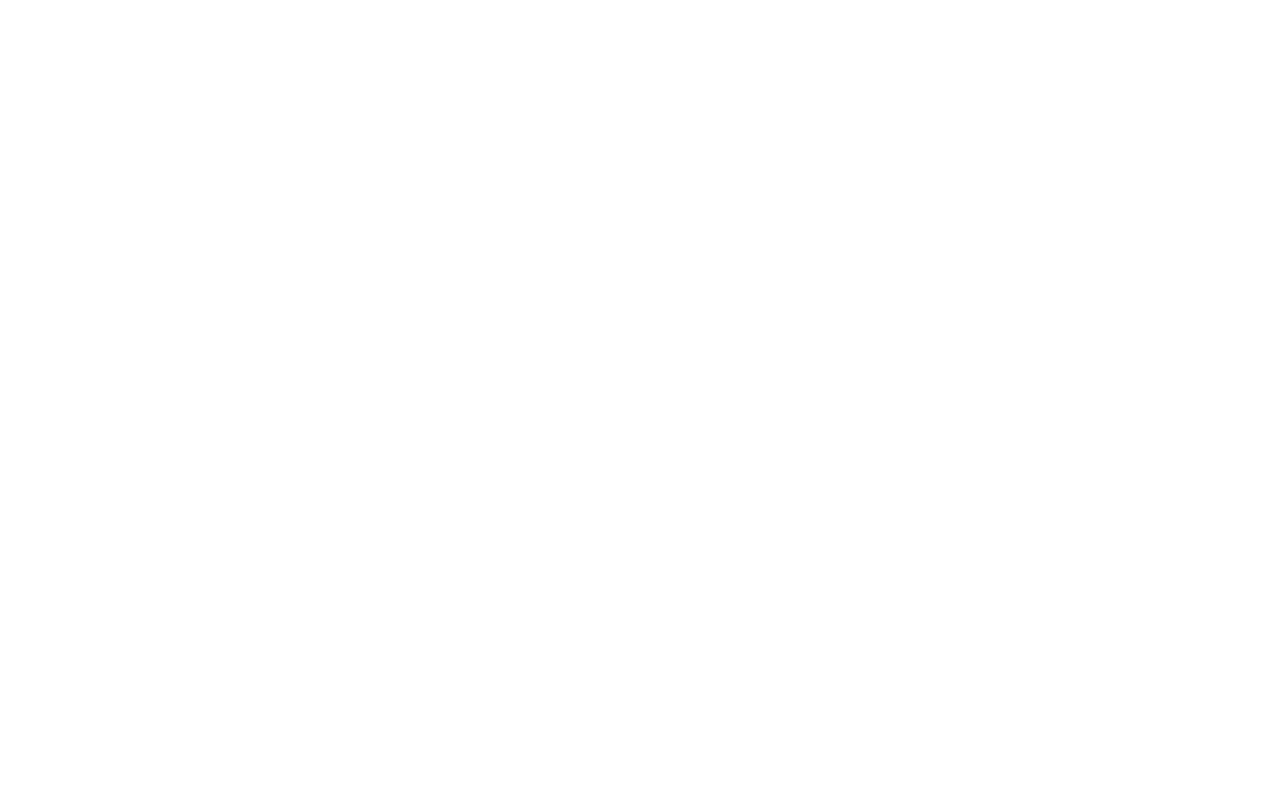
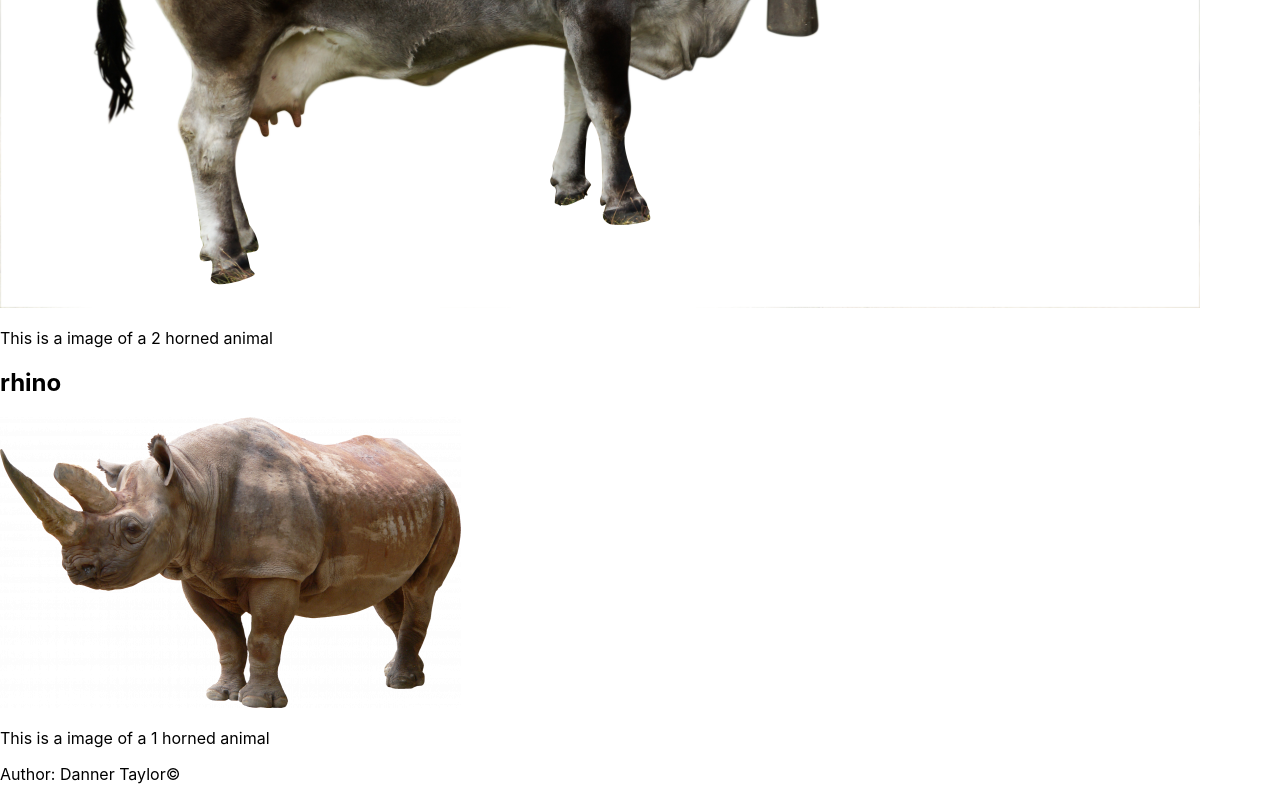
Before and after one commit to Dantay13/gallery-of-horns, a React (Create React App) app: page / in a window 1280 px wide. Shown: the part 623-1423 px from the top of the page. Before the commit the page ends 800 px from the top, so only its background shows below. Built offline with nearby package versions, Linux system fonts and the light colour scheme.

Commit message:
updated lab 1 image rendering

```diff
--- a/src/App.js
+++ b/src/App.js
@@ -1,12 +1,14 @@
 import React from "react";
 import Header from "./Header";
 import Footer from "./Footer";
+import Main from "./Main";
 
 class App extends React.Component{
   render(){
     return(
       <>
       <Header/>
+      <Main/>
       <Footer/>
       </>
     )
--- a/src/Footer.js
+++ b/src/Footer.js
@@ -3,7 +3,9 @@
 class Footer extends React.Component{
     render(){
         return(
-            <footer>&copy;</footer>
+            <footer>
+                <p>Author: Danner Taylor&copy;</p>
+            </footer>
         )
     }
 }
--- a/src/HornedBeast.js
+++ b/src/HornedBeast.js
@@ -4,10 +4,14 @@
     render(){
         return(
             <>
-
+                <h2>{this.props.title}</h2>
+                <img src={this.props.image} alt={this.props.alt} title={this.props.titl}/>
+                <p>{this.props.description}</p>
             </>
         )
     }
 }
 
 export default HornedBeast;
+
+//  <img src={this.props.image} /*alt={this.props.alt} tittle={this.props.tittle}*//>
--- a/src/Main.js
+++ b/src/Main.js
@@ -1,9 +1,13 @@
 import React from "react";
+import HornedBeast from "./HornedBeast";
 
 class Main extends React.Component{
     render(){
         return(
-            <main></main>
+            <main>
+                <HornedBeast title={'cow'} image= {'Cow-366742-PSD-file-with-small-and-medium-free-transparent-PNG-images.png'} alt= {'cow image'} titl= {'cow image'} description={'This is a image of a 2 horned animal'}/>
+                <HornedBeast title={'rhino'} image= {'PNG-images-Rhino-27png.png'}  alt= {'rhino image'} titl= {'rhino image'} description={'This is a image of a 1 horned animal'}/>
+            </main>
         )
     }
 }
```
Also changed, not shown: src/documentation.md (added, +11 -0 lines), public/Cow-366742-PSD-file-with-small-and-medium-free-transparent-PNG-images.png (added), public/PNG-images-Rhino-27png.png (added).
